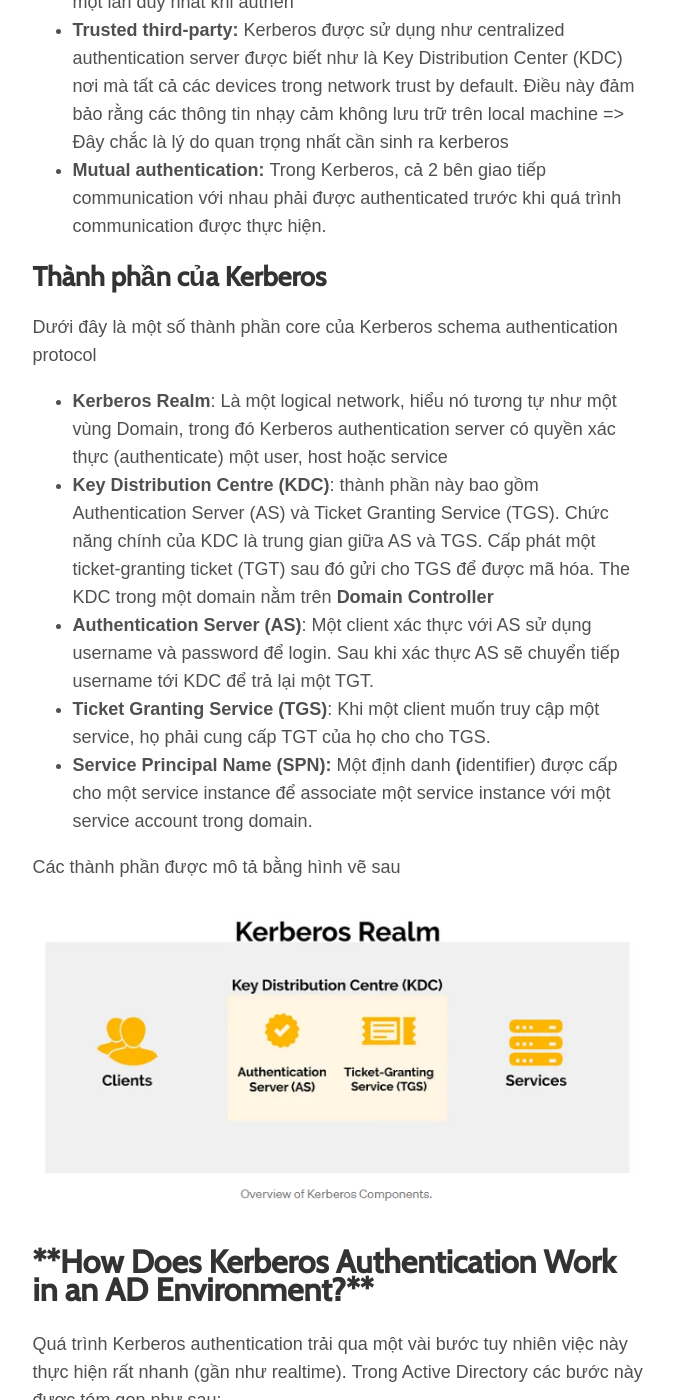
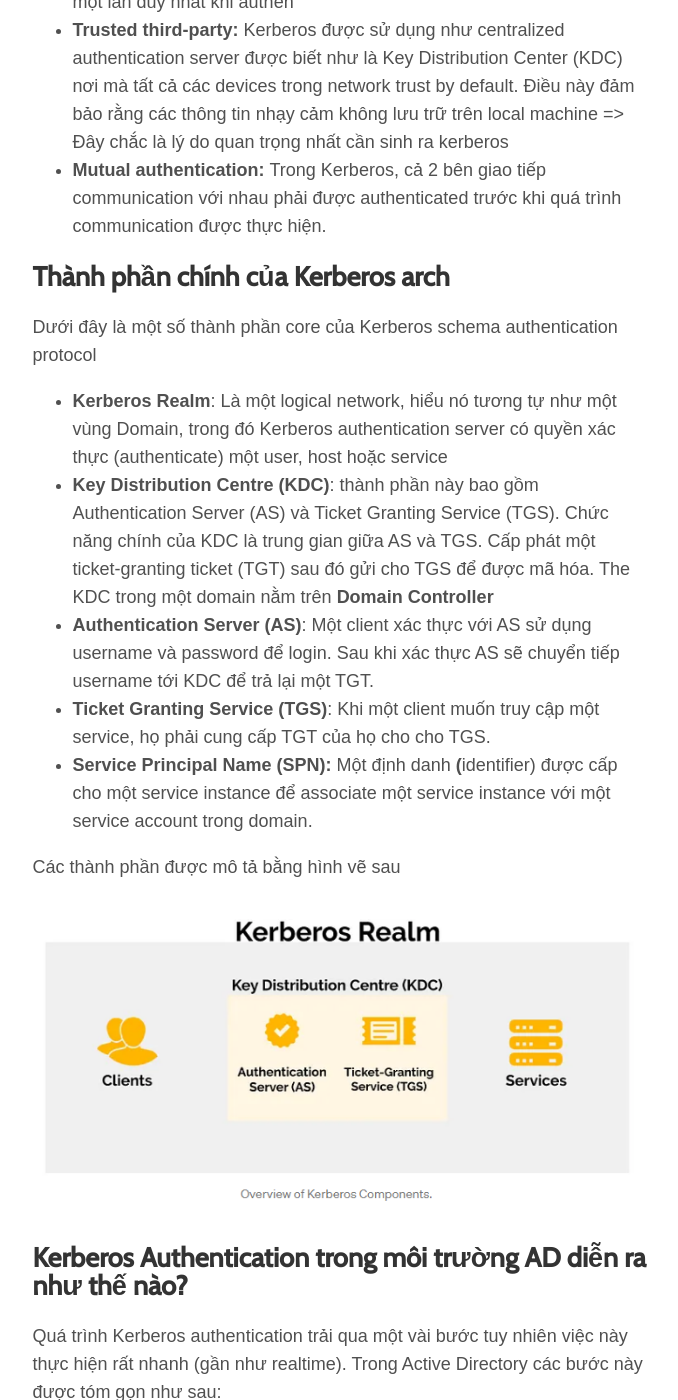
Before and after one commit to toannai/blog, a Jekyll site: the page built from _posts/2023-04-05-Xac-thuc-kerberos-trong-active-directory.md, in a window 1280 px wide and 1400 px high, scrolled down 1535 px. Shown: the whole window, without its empty margins (300-978 px from the left). Built offline with Jekyll 4.4.1, drawn with Linux system fonts in a browser that asks for light colours; some web fonts are replaced.

Commit message:
krb fix bug

```diff
--- a/_posts/2023-04-05-Xac-thuc-kerberos-trong-active-directory.md
+++ b/_posts/2023-04-05-Xac-thuc-kerberos-trong-active-directory.md
@@ -26,7 +26,7 @@ Lúc học ĐH học về Kerberos chả hiểu để làm gì mãi đến khi
 - **Trusted third-party:** Kerberos được sử dụng như centralized authentication server được biết như là Key Distribution Center (KDC) nơi mà tất cả các devices trong network trust by default. Điều này đảm bảo rằng các thông tin nhạy cảm không lưu trữ trên local machine => Đây chắc là lý do quan trọng nhất cần sinh ra kerberos
 - **Mutual authentication:** Trong  Kerberos, cả 2 bên giao tiếp communication với nhau phải được authenticated trước khi quá trình communication được thực hiện.
 
-## Thành phần của Kerberos
+## Thành phần chính của Kerberos arch
 
 Dưới đây là một số thành phần core của Kerberos schema authentication protocol
 
@@ -41,7 +41,7 @@ Các thành phần được mô tả bằng hình vẽ sau
 ![krb component]({{site.url}}/assets/img/2023/04/05/krb_components.png)
 
 
-# ****How Does Kerberos Authentication Work in an AD Environment?****
+## Kerberos Authentication trong môi trường AD diễn ra như thế nào?
 
 Quá trình Kerberos authentication trải qua một vài bước tuy nhiên việc này thực hiện rất nhanh (gần như realtime). Trong Active Directory các bước này được tóm gọn như sau:
 
```
